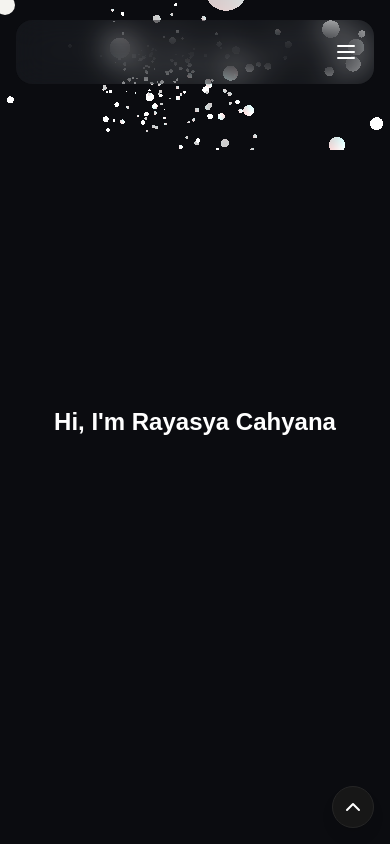
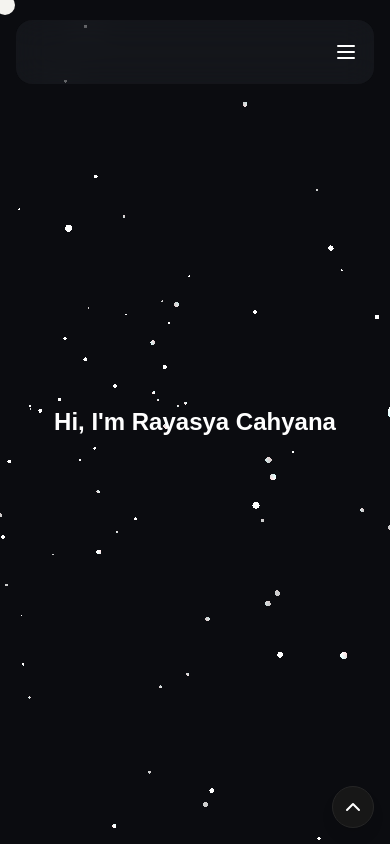
Before and after one commit to rayasya/portfolio-web, a Next.js app: page / in a window 390 px wide. Shown: the top 844 px of the page. Built offline with nearby package versions, Linux system fonts and the light colour scheme; a web font is replaced by a local one.

Commit message:
refactor: update responsive hero

```diff
--- a/src/app/components/sections/hero.tsx
+++ b/src/app/components/sections/hero.tsx
@@ -5,7 +5,7 @@
 export default function Hero() {
   return (
     <section>
-      <div className="relative w-full min-h-screen bg-background">
+      <div className="relative w-full h-screen bg-background">
         <Particles
           particleColors={["#ffffff", "#ffffff"]}
           particleCount={250}
```
